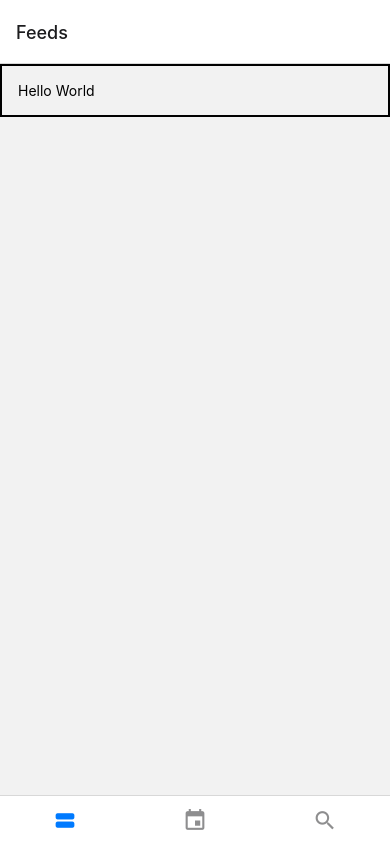
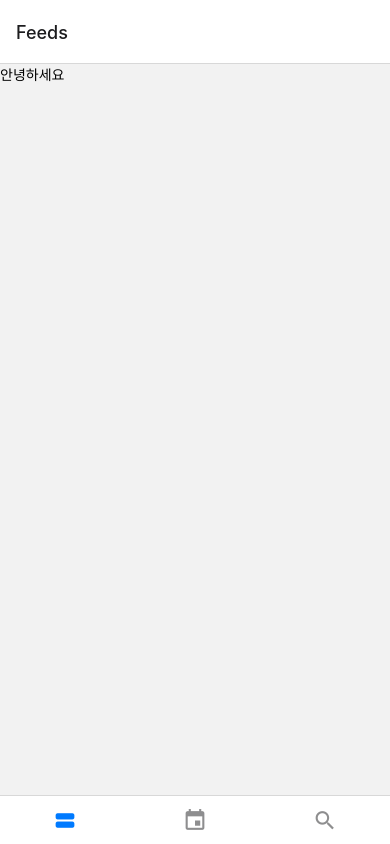
Before and after one commit to wannabefrontdeveloper/DayLog, a React Native app: screen /Feeds in a window 390 px wide. Built offline with nearby package versions, Linux system fonts and the light colour scheme.

Commit message:
코드수정 useContext를 사용하여 코드를 더욱 간결하게 만들어주었습니다.

```diff
--- a/screens/FeedsScreen.js
+++ b/screens/FeedsScreen.js
@@ -1,25 +1,16 @@
-import React from 'react';
+import React, {useContext} from 'react';
 import {StyleSheet, View, Text} from 'react-native';
+import LogContext from '../contexts/LogContext';
 
 function FeedsScreen() {
+  const value = useContext(LogContext);
   return (
     <View style={styles.block}>
-      <Box>{value => <Text>{value}</Text>}</Box>
+      <Text>{value}</Text>
     </View>
   );
 }
 
-function Box({children}) {
-  return <View style={styles.box}>{children('Hello World')}</View>;
-}
-
-const styles = StyleSheet.create({
-  box: {
-    borderWidth: 2,
-    padding: 16,
-    borderBottomColor: 'black',
-    marginBottom: 16,
-  },
-});
+const styles = StyleSheet.create({});
 
 export default FeedsScreen;
```
